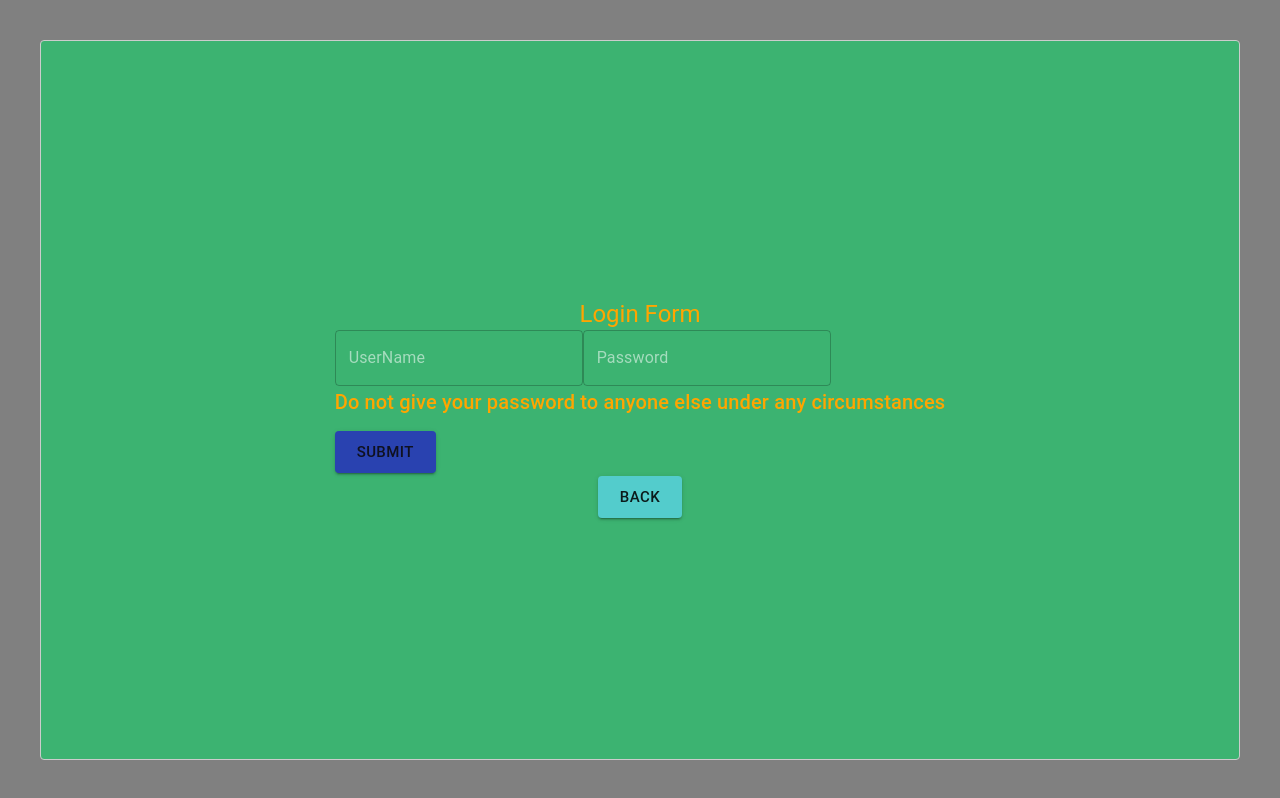
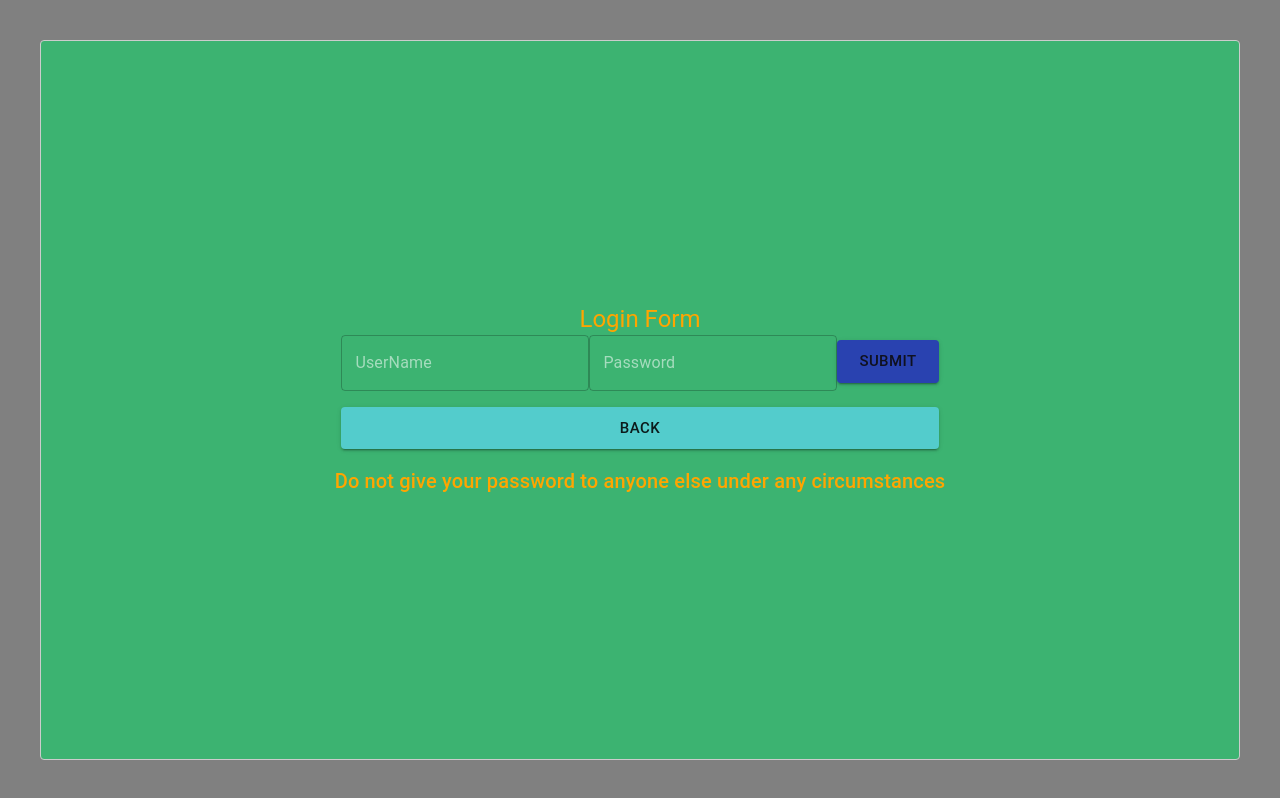
Before and after one commit to dragozed/fighting-game, a React (Create React App) app: page / in a window 1280 px wide. Both pictures are taken after a click on the button "LOGIN". Built offline with nearby package versions, Linux system fonts and the light colour scheme; no server answers.

Commit message:
feat(UserInfoContext): UserInfoContext add

```diff
--- a/src/App.tsx
+++ b/src/App.tsx
@@ -8,6 +8,8 @@ import { Home } from "./pages/Home";
 import { CharacterStatusContext } from "./contexts/CharacterStatusContext";
 import { CharacterListContext } from "./contexts/CharacterListContext";
 import { StageStatusContext } from "./contexts/StageStatusContext";
+import { UserInfoContext } from "./contexts/UserInfoContext";
+import { UserInfoType } from "./types/UserInfoType";
 import { VillageStatusContext } from "./contexts/VillageStatusContext";
 import { VillageStatusType } from "./types/VillageStatusType";
 
@@ -24,7 +26,6 @@ const characterStatus = {
 };
 
 function App() {
-
   const [villageStatus, setVillageStatus] = useState<VillageStatusType>({
     wood: 0,
     stone: 0,
@@ -34,6 +35,10 @@ function App() {
     trainingGroundsStoneReq: 5,
     trainingGroundsIronReq: 0,
   });
+  const [userInfo, setUserInfo] = useState<UserInfoType>({
+    username: "",
+    email: "",
+  });
 
   return (
     <CharacterStatusContext.Provider value={characterStatus}>
@@ -42,11 +47,13 @@ function App() {
           <VillageStatusContext.Provider
             value={{ villageStatus, setVillageStatus }}
           >
-            <div className="App">
-              <ThemeProvider theme={theme}>
-                <Home />
-              </ThemeProvider>
-            </div>
+            <UserInfoContext.Provider value={{ userInfo, setUserInfo }}>
+              <div className="App">
+                <ThemeProvider theme={theme}>
+                  <Home />
+                </ThemeProvider>
+              </div>
+            </UserInfoContext.Provider>
           </VillageStatusContext.Provider>
         </StageStatusContext.Provider>
       </CharacterListContext.Provider>
--- a/src/components/LoginModal/LoginModal.tsx
+++ b/src/components/LoginModal/LoginModal.tsx
@@ -1,8 +1,10 @@
-import React, { useState } from "react";
+import React, { useState, useContext } from "react";
 import Modal from "react-modal";
-import { Button, TextField, Typography } from "@mui/material";
+import { Button, TextField, Typography, FormControl } from "@mui/material";
 import axios from "axios";
 import bcrypt from "bcryptjs";
+
+import { UserInfoContext } from "../../contexts/UserInfoContext";
 
 Modal.setAppElement("#root"); //to prevent assistive technologies such as screenreaders from reading content outside of the content of modal
 
@@ -17,6 +19,8 @@ export const LoginModal: React.FC<LoginModalProps> = ({
   getIsLoginOpen,
   getIsLoginSuccessful,
 }) => {
+  const { userInfo, setUserInfo } = useContext(UserInfoContext);
+
   const [infoText, setInfoText] = useState(
     "Do not give your password to anyone else under any circumstances"
   );
@@ -43,14 +47,15 @@ export const LoginModal: React.FC<LoginModalProps> = ({
       );
 
       if (namePassMatchFlag) {
+        //Login Successful
+        getIsLoginSuccessful(true);
+        setUserInfo({ username: found.userName, email: found.eMail });
         setInfoText("Login Successful");
-        getIsLoginSuccessful(true);
+        getIsLoginOpen(false);
       } else {
         setInfoText("Password and username do not match");
       }
     }
-
-    console.log(namePassMatchFlag);
   };
 
   const changeHandler = (event: React.ChangeEvent<HTMLInputElement>) => {
@@ -80,16 +85,19 @@ export const LoginModal: React.FC<LoginModalProps> = ({
       }}
     >
       <Typography variant="h5">Login Form</Typography>
+      <FormControl variant="standard">
         <form onSubmit={submitHandler}>
-        <TextField label="UserName" name="userName" onChange={changeHandler} />
+          <TextField
+            label="UserName"
+            name="userName"
+            onChange={changeHandler}
+          />
           <TextField
             label="Password"
             type="password"
             name="password"
             onChange={changeHandler}
           />
-
-        <Typography variant="h6">{infoText}</Typography>
           <Button
             type="submit"
             size="large"
@@ -113,6 +121,10 @@ export const LoginModal: React.FC<LoginModalProps> = ({
         >
           Back
         </Button>
+      </FormControl>
+      <Typography variant="h6" sx={{ mt: "2rem" }}>
+        {infoText}
+      </Typography>
     </Modal>
   );
 };
--- a/src/components/RegisterModal/RegisterModal.tsx
+++ b/src/components/RegisterModal/RegisterModal.tsx
@@ -1,6 +1,6 @@
 import React, { useState } from "react";
 import Modal from "react-modal";
-import { Button, TextField, Typography } from "@mui/material";
+import { Button, TextField, Typography, FormControl } from "@mui/material";
 import axios from "axios";
 import bcrypt from "bcryptjs";
 
@@ -21,7 +21,7 @@ export const RegisterModal: React.FC<RegisterModalProps> = ({
     eMail: "",
     password: "",
   });
-  const submitHandler = async (event: React.FormEvent<HTMLFormElement>) => {
+  const submitHandler = async (/*event: React.FormEvent<HTMLFormElement>*/) => {
     //async arrow func declaration
     await axios.post(
       "https://fighting-game-backend.herokuapp.com/users/addUser",
@@ -31,6 +31,7 @@ export const RegisterModal: React.FC<RegisterModalProps> = ({
         eMail: formInput.eMail,
       }
     );
+    getIsRegisterOpen(false);
     console.log(formInput.userName);
   };
   const changeHandler = (event: React.ChangeEvent<HTMLInputElement>) => {
@@ -60,7 +61,7 @@ export const RegisterModal: React.FC<RegisterModalProps> = ({
         }}
       >
         <Typography variant="h5">Register Form</Typography>
-        <form onSubmit={submitHandler}>
+        <FormControl variant="standard">
           <TextField
             label="UserName"
             name="userName"
@@ -76,18 +77,18 @@ export const RegisterModal: React.FC<RegisterModalProps> = ({
           <Button
             type="submit"
             size="large"
-            sx={{ top: "10%" }}
+            sx={{ top: "1rem" }}
             className="submitButton"
             color="primary"
             variant="contained"
+            onClick={submitHandler}
           >
             Submit
           </Button>
-        </form>
           <Button
             size="large"
             className="backButton"
-          sx={{ top: "1rem" }}
+            sx={{ top: "2rem" }}
             color="secondary"
             variant="contained"
             onClick={() => {
@@ -96,6 +97,7 @@ export const RegisterModal: React.FC<RegisterModalProps> = ({
           >
             Back
           </Button>
+        </FormControl>
       </Modal>
     </>
   );
--- /dev/null
+++ b/src/contexts/UserInfoContext.ts
@@ -0,0 +1,9 @@
+import { createContext } from "react";
+import { UserInfoType } from "../types/UserInfoType";
+
+const userInfo = {
+  userInfo: { username: "", email: "" },
+  setUserInfo: (userInfo: UserInfoType) => {},
+};
+
+export const UserInfoContext = createContext(userInfo);
--- a/src/pages/Home.tsx
+++ b/src/pages/Home.tsx
@@ -1,4 +1,4 @@
-import React, { useState, useContext } from "react";
+import React, { useState, useContext, useEffect } from "react";
 import { Button, Typography, AppBar, Toolbar, Box } from "@mui/material";
 
 import { Field } from "../components/Field/Field";
@@ -7,6 +7,7 @@ import { RegisterModal } from "../components/RegisterModal/RegisterModal";
 import { LoginModal } from "../components/LoginModal/LoginModal";
 import { UserList } from "../components/UserList/UserList";
 
+import { UserInfoContext } from "../contexts/UserInfoContext";
 import { CharacterStatusContext } from "../contexts/CharacterStatusContext";
 import { CharacterListContext } from "../contexts/CharacterListContext";
 import { StageStatusContext } from "../contexts/StageStatusContext";
@@ -23,7 +24,7 @@ export const Home: React.FC = () => {
   const characterStatus = useContext(CharacterStatusContext);
   const characterList = useContext(CharacterListContext);
   let stageStatus = useContext(StageStatusContext);
-  let villageStatus = useContext(VillageStatusContext);
+  const { userInfo, setUserInfo } = useContext(UserInfoContext);
 
   const getIsGameStarted = (isgamestarted: boolean): void => {
     setIsGameStarted(isgamestarted);
@@ -49,7 +50,7 @@ export const Home: React.FC = () => {
             <AppBar color="secondary" position="static">
               <Toolbar>
                 {isLoginSuccessful ? (
-                  "Login Successful"
+                  "User:" + userInfo.username
                 ) : (
                   <>
                     <Button
--- /dev/null
+++ b/src/types/UserInfoType.ts
@@ -0,0 +1,4 @@
+export type UserInfoType = {
+  username: string;
+  email: string;
+};
```
Lines whose indentation alone changed are shown as unchanged.
